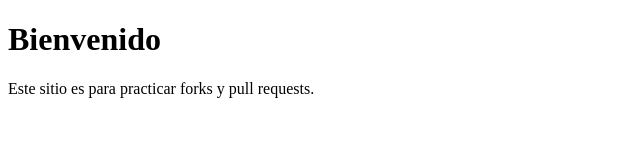
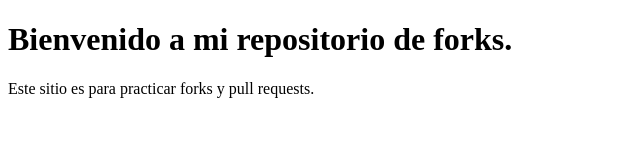
Before and after one commit to ialbat/fork-IAT, a plain HTML site: page index.html in a window 1280 px wide. Shown: the whole page, without its empty margins (0-640 px from the left). Drawn offline with Linux system fonts and the light colour scheme.

Commit message:
Update index.html

```diff
--- a/index.html
+++ b/index.html
@@ -2,7 +2,7 @@
 <html lang="es">
 <head><meta charset="utf-8"><title>Práctica Fork & PR</title></head>
 <body>
-  <h1>Bienvenido</h1>
+  <h1>Bienvenido a mi repositorio de forks.</h1>
   <p>Este sitio es para practicar forks y pull requests.</p>
 </body>
 </html>
```
